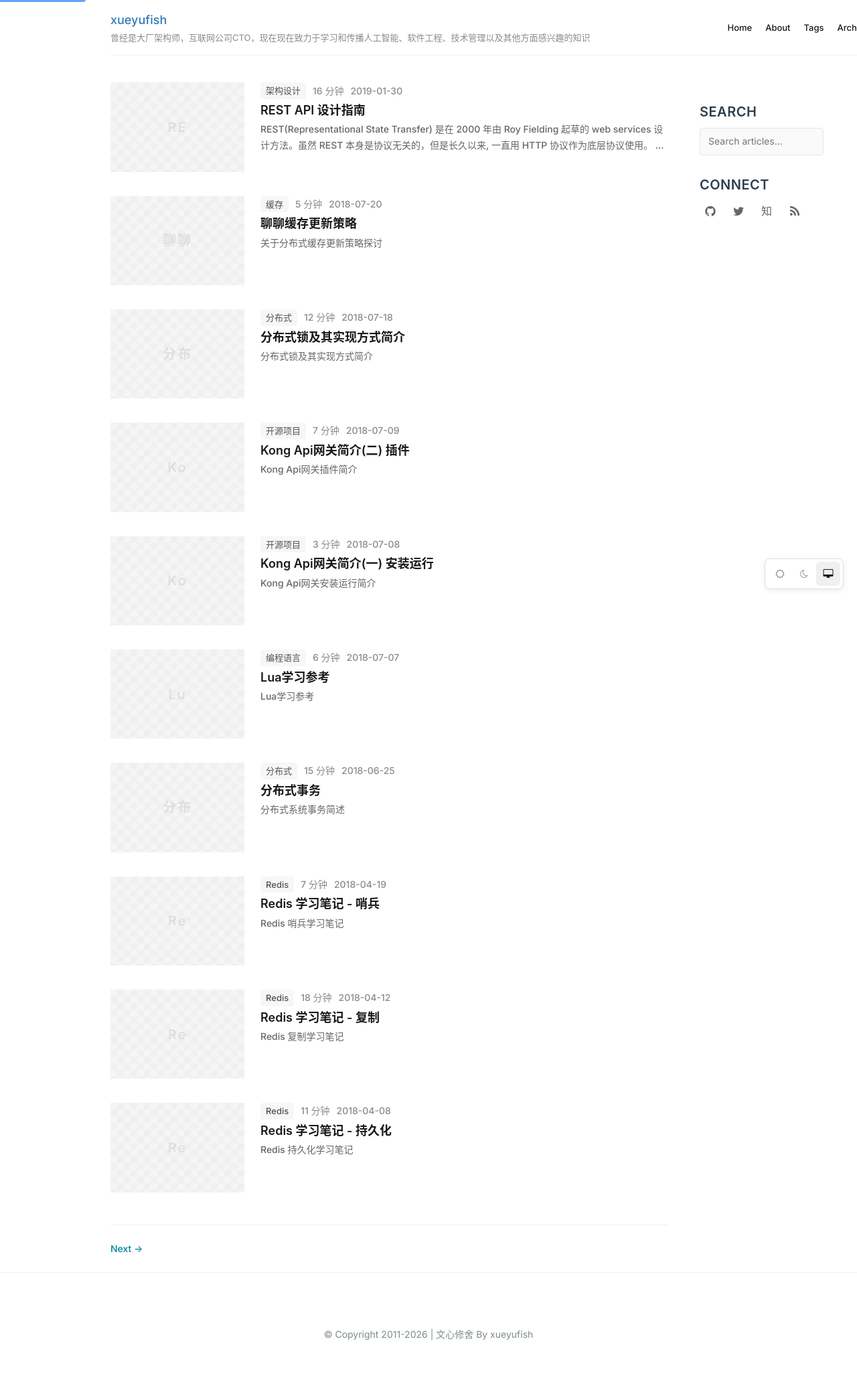
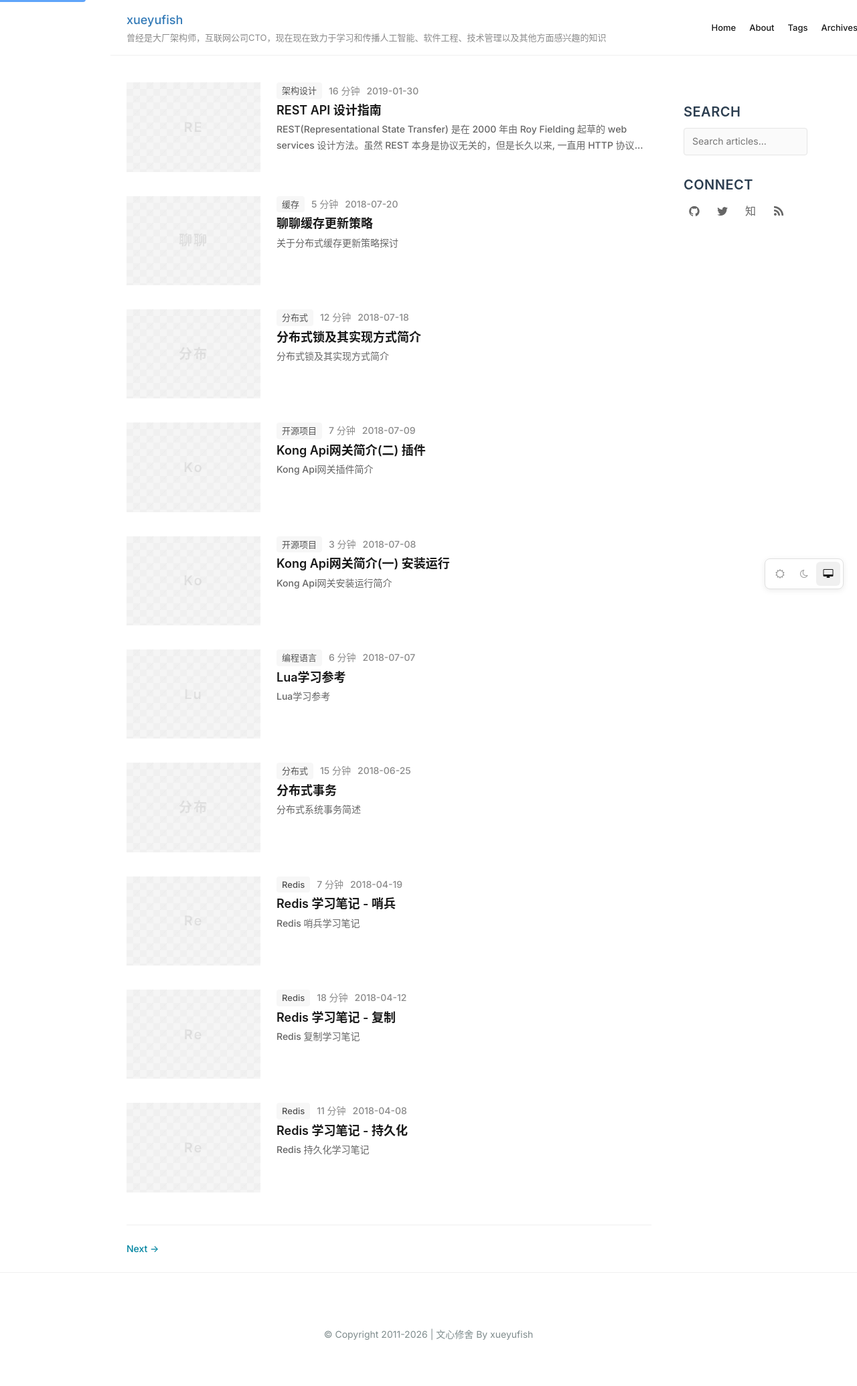
Before and after one commit to xueyufish/xueyufish.github.io, a Jekyll site: the page built from index.html, in a window 1280 px wide. Shown: the whole page at 67% size. Built offline with Jekyll 4.4.1, drawn with Linux system fonts in a browser that asks for light colours; the list of posts is cut into pages by our own code; comment, search, counter and statistics services are not loaded.

Commit message:
fix: add horizontal padding to match reference blog layout
- Banner inner: padding 16px 24px (was 16px 0)
- Layout: padding 0 24px (was 0)
- Matches reference blog's 1.5rem (24px) horizontal padding

```diff
--- a/assets/css/blog.css
+++ b/assets/css/blog.css
@@ -932,7 +932,7 @@ body {
   display: flex;
   justify-content: space-between;
   align-items: center;
-  padding: 16px 0;
+  padding: 16px 24px;
 }
 
 .home-banner-left {
@@ -980,6 +980,7 @@ body {
   margin: 0 auto;
   display: flex;
   gap: 48px;
+  padding: 0 24px;
 }
 
 .home-articles {
```
Also changed, not shown: assets/css/main.min.css.
